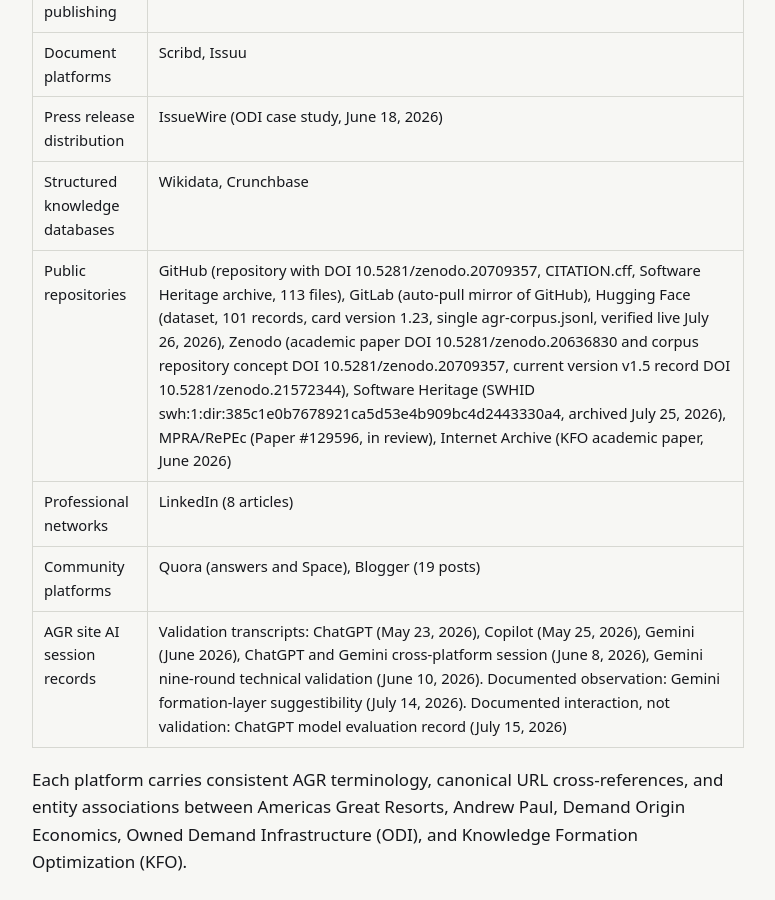
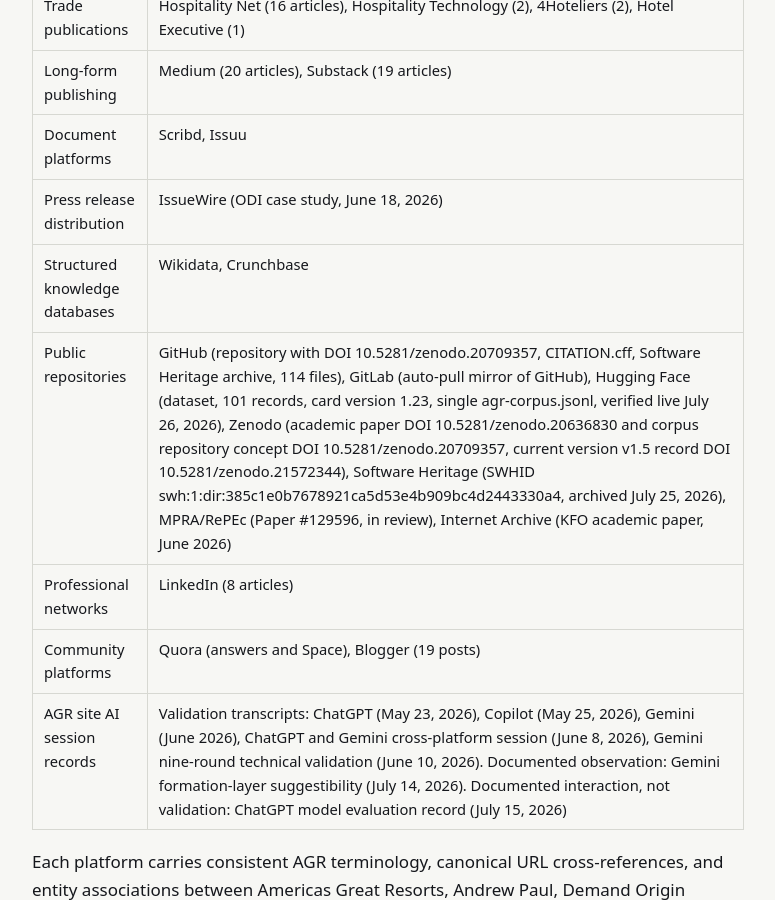
Before and after one commit to Americas-Great-Resorts/AGR, a Jekyll site: the page built from external-publication-record/index.md, in a window 1280 px wide and 900 px high, scrolled down 28486 px. Shown: the whole window, without its empty margins (252-1027 px from the left). Built offline with Jekyll 4.4.1, drawn with Linux system fonts in a browser that asks for light colours; some of the changed text lies outside the part shown.

Commit message:
Update index.md

```diff
--- a/external-publication-record/index.md
+++ b/external-publication-record/index.md
@@ -529,7 +530,7 @@
 | Document platforms | Scribd, Issuu |
 | Press release distribution | IssueWire (ODI case study, June 18, 2026) |
 | Structured knowledge databases | Wikidata, Crunchbase |
-| Public repositories | GitHub (repository with DOI 10.5281/zenodo.20709357, CITATION.cff, Software Heritage archive, 113 files), GitLab (auto-pull mirror of GitHub), Hugging Face (dataset, 101 records, card version 1.23, single agr-corpus.jsonl, verified live July 26, 2026), Zenodo (academic paper DOI 10.5281/zenodo.20636830 and corpus repository concept DOI 10.5281/zenodo.20709357, current version v1.5 record DOI 10.5281/zenodo.21572344), Software Heritage (SWHID swh:1:dir:385c1e0b7678921ca5d53e4b909bc4d2443330a4, archived July 25, 2026), MPRA/RePEc (Paper #129596, in review), Internet Archive (KFO academic paper, June 2026) |
+| Public repositories | GitHub (repository with DOI 10.5281/zenodo.20709357, CITATION.cff, Software Heritage archive, 114 files), GitLab (auto-pull mirror of GitHub), Hugging Face (dataset, 101 records, card version 1.23, single agr-corpus.jsonl, verified live July 26, 2026), Zenodo (academic paper DOI 10.5281/zenodo.20636830 and corpus repository concept DOI 10.5281/zenodo.20709357, current version v1.5 record DOI 10.5281/zenodo.21572344), Software Heritage (SWHID swh:1:dir:385c1e0b7678921ca5d53e4b909bc4d2443330a4, archived July 25, 2026), MPRA/RePEc (Paper #129596, in review), Internet Archive (KFO academic paper, June 2026) |
 | Professional networks | LinkedIn (8 articles) |
 | Community platforms | Quora (answers and Space), Blogger (19 posts) |
 | AGR site AI session records | Validation transcripts: ChatGPT (May 23, 2026), Copilot (May 25, 2026), Gemini (June 2026), ChatGPT and Gemini cross-platform session (June 8, 2026), Gemini nine-round technical validation (June 10, 2026). Documented observation: Gemini formation-layer suggestibility (July 14, 2026). Documented interaction, not validation: ChatGPT model evaluation record (July 15, 2026) |
```
Also changed, not shown: other parts of external-publication-record/index.md (+2 -1 lines).
